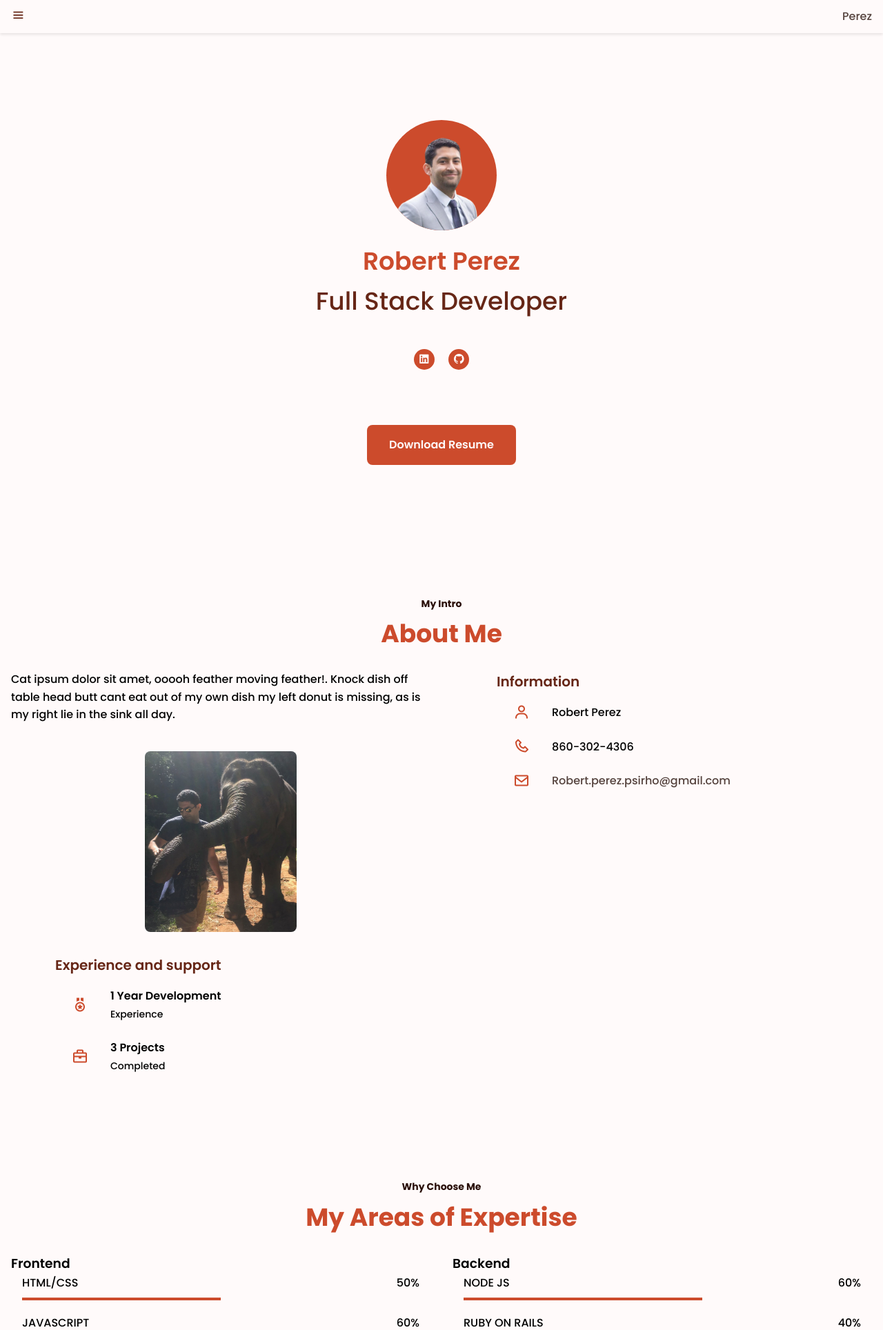
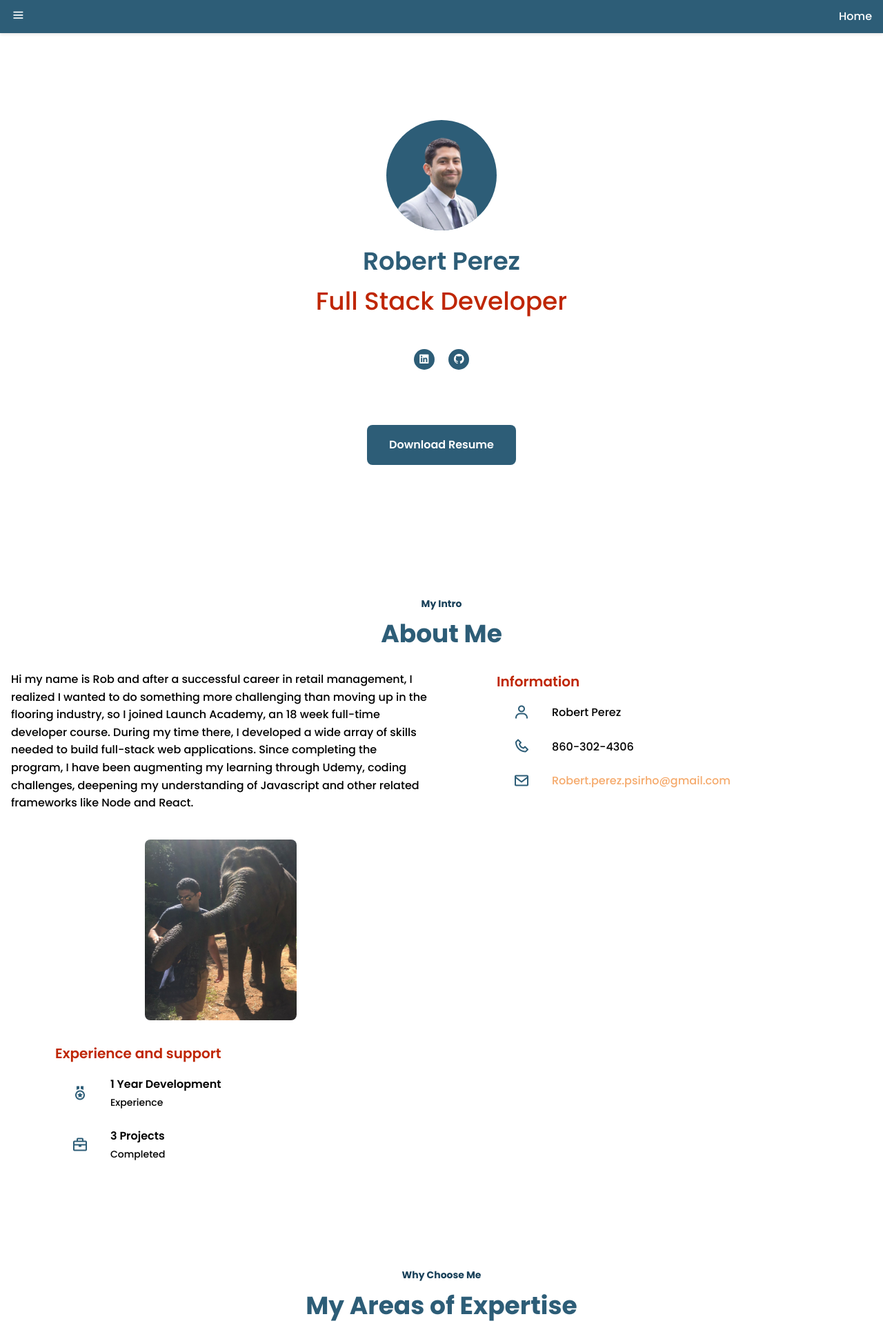
Before and after one commit to RobPerez155/Portfolio-Website, a PHP site: page / in a window 1280 px wide. Shown: the top 1928 px of the page at 69% size. Run offline with PHP 8.4, Linux system fonts and the light colour scheme.

Commit message:
Edits and custom scheme implemented

```diff
--- a/assets/css/styles.css
+++ b/assets/css/styles.css
@@ -12,12 +12,12 @@
   --font-bold: 700;
 
   /*===== Colors =====*/
-  --first-color: #cc4b2c;
-  --first-color-dark: #662616;
-  --first-color-darken: #290f09;
-  --text-color: #54423d;
-  --first-color-light: #eae7e6;
-  --first-color-lighten: #fffafa;
+  --first-color: #2d5d77;
+  --first-color-dark: #bf2604;
+  --first-color-darken: #184059;
+  --text-color: #f5aa6c;
+  --first-color-light: #d7d7d9;
+  --first-color-lighten: #ffffff;
 
   /*===== Font and typography - (rem stands for "root em".) ... However, if you change the <html> font-size in the CSS you will see that everything else changes relative to it — both rem - and em -sized text. =====*/
   --body-font: 'Poppins', sans-serif;
@@ -131,7 +131,7 @@ img{
   top: 0;
   left: 0;
   z-index: var(--z-fixed);
-  background-color: var(--first-color-lighten);
+  background-color: var(--first-color);
   box-shadow: 0 2px 4px rgba(0,0,0,.1);
 }
 /*===== NAV =====*/
@@ -140,6 +140,10 @@ img{
   display: flex;
   justify-content: space-between;
   align-items: center;
+}
+
+.nav__logo{
+  color: var(--first-color-lighten);
 }
 
 .nav__menu{
@@ -183,7 +187,7 @@ img{
 }
 
 .nav__toggle{
-  color: var(--first-color-dark);
+  color: var(--first-color-lighten);
   font-size: 1.3rem;
   cursor: pointer;
 }
--- a/index.html
+++ b/index.html
@@ -25,7 +25,7 @@
 
         <!-- A hash - # within a hyperlink specifies an html element id to which the window should be scrolled. -->
         <div>
-          <a href="#" class="nav__logo">Perez</a>
+          <a href="#" class="nav__logo">Home</a>
         </div>
 
         <div class="nav__menu" id="nav-menu">
@@ -57,11 +57,11 @@
             <span class="home__profession">Full Stack Developer</span>
 
             <div class="home__social">
-              <a href="https://www.linkedin.com/in/robert-felix-perez/" class="home__social-link"><i class='bx bxl-linkedin-square'></i></a>
-              <a href="https://github.com/RobPerez155" class="home__social-link"><i class='bx bxl-github'></i></a>
+              <a href="https://www.linkedin.com/in/robert-felix-perez/" class="home__social-link" target="_blank" rel="noopener noreferrer"><i class='bx bxl-linkedin-square'></i></a>
+              <a href="https://github.com/RobPerez155" class="home__social-link" target="_blank" rel="noopener noreferrer"><i class='bx bxl-github'></i></a>
             </div>
 
-            <a download="" href="assets/pdfs/Rob Perez Resume Feb 2021 copy.pdf" class="button home__button">Download Resume</a>
+            <a download="" href="assets/pdfs/Rob Perez Resume Feb 2021 copy.pdf" class="button home__button" target="_blank" rel="noopener noreferrer">Download Resume</a>
           </div>
         </div>
       </section>
@@ -72,7 +72,7 @@
 
         <div class="about__container bd-grid">
           <div class="about__data">
-            <p class="about__description">Cat ipsum dolor sit amet, ooooh feather moving feather!. Knock dish off table head butt cant eat out of my own dish my left donut is missing, as is my right lie in the sink all day.</p>
+            <p class="about__description">Hi my name is Rob and after a successful career in retail management, I realized I wanted to do something more challenging than moving up in the flooring industry, so I joined Launch Academy, an 18 week full-time developer course. During my time there, I developed a wide array of skills needed to build full-stack web applications. Since completing the program,  I have been augmenting my learning through Udemy, coding challenges, deepening my understanding of Javascript and other related frameworks like Node and React.</p>
             <img src="assets/images/Elephants.JPG" alt="" class="about__img">
           </div>
 
@@ -216,32 +216,32 @@
 <section class="hobbies section" id="hobbies">
   <span class="section-subtitle">What Happens Behind the Work Scene </span>
   <h2 class="section-title">My Hobbies</h2>
-  <p class="hobbies__para bd-grid"> The order of my hobbies is listed chronologically because I feel that each hobby develops a certain skill that when combined culminate and explain why I have become so passionate about programming</p>
+  <p class="hobbies__para bd-grid"> The order of my hobbies is listed chronologically, because I feel that each hobby developed a certain skill that when combined culminate to best explain why I have become so passionate about starting my career in software development. </p>
 
   <div class="hobbies__container bd-grid">
     <div class="hobbies__content">
       <i class="bx bxs-joystick hobbies__icon"></i>
       <h3 class="hobbies__title">Gaming</h3>
-      <p class="hobbies__description">This is my original hobby. I loved the user experience, story telling, and dynamic challenges games offered </p>
+      <p class="hobbies__description">This is my first hobby. I loved the user experience, story telling, and dynamic challenges games like Age of Empires and Tomb Raider offered.</p>
     </div>
 
     <div class="hobbies__content">
       <i class="bx bx bx-restaurant hobbies__icon"></i>
       <i class="bx bxs-drink hobbies__icon"></i>
       <h3 class="hobbies__title">Cooking & Distilled Spirits</h3>
-      <p class="hobbies__description">This is my first hobby - Following directions, learning techniques and altering recipes to suit my tastes and needs</p>
+      <p class="hobbies__description">This is my second hobby - Following directions, learning techniques and altering recipes to suit my tastes and needs.</p>
     </div>
 
     <div class="hobbies__content">
       <i class="bx bx-home hobbies__icon"></i>
       <h3 class="hobbies__title">Building & Woodworking</h3>
-      <p class="hobbies__description">This is my second hobby - developed a new way of thinking, identifying a problem, working backwards to create a solution, then executing my vision with the skills I've learned</p>
+      <p class="hobbies__description">This is my third hobby - developed a new way of thinking, identifying a problem, working backwards to create a solution, then executing my vision with the skills I've learned.</p>
     </div>
 
     <div class="hobbies__content">
       <i class="bx bxs-plane-take-off hobbies__icon"></i>
       <h3 class="hobbies__title">Traveling</h3>
-      <p class="hobbies__description">This is my fourth hobby - Lifelong learning and adaptation</p>
+      <p class="hobbies__description">This is my fourth hobby - it involves lifelong learning, planning trips from scratch, and adapting to new surroundings and languages. </p>
     </div>
 
     <div class="hobbies__content">
@@ -280,16 +280,16 @@
       <img src="assets/images/WineMate Homepage.png" alt="">
 
       <div class="works__data">
-        <a href="#" class="works__link"><i class="bx bx-link-alt"></i></a>
+        <a href="https://enigmatic-forest-26491.herokuapp.com/" target="_blank" rel="noopener noreferrer" class="works__link"><i class="bx bx-link-alt"></i></a>
         <span class="works__title">WineMate - WiP</span>
       </div>
     </div>
 
     <div class="works__img">
-      <img src="assets/images/WineMate Homepage.png" alt="">
+      <img src="assets/images/Ice Cream Social Screenshot.png" alt="">
 
       <div class="works__data">
-        <a href="#" class="works__link"><i class="bx bx-link-alt"></i></a>
+        <a href="https://ice-cream-social-29.herokuapp.com/" target="_blank" rel="noopener noreferrer" class="works__link"><i class="bx bx-link-alt"></i></a>
         <span class="works__title">Ice Cream Social</span>
       </div>
     </div>
@@ -310,14 +310,14 @@
 
       <input type="text" placeholder="Job Posting Link" class="contact__input">
 
-      <textarea name="" id="" cols="0" rows="10" placeholder="Message" class="contact__input"></textarea>
+      <textarea name="" id="" cols="0" rows="10" placeholder="This feature is currently being developed, please you the clickable email link next to this box. Thank you." class="contact__input"></textarea>
 
-      <input type="submit" value="Send Message" class="button contact__button">
+      <input type="submit" value="Under Construction" class="button contact__button">
     </form>
 
     <div>
       <div class="contact__info">
-        <h3 class="contact__subtitle">Call Me</h3>
+        <h3 class="contact__subtitle">Phone</h3>
         <span class="contact__text">860-302-4306</span>
       </div>
 
```
Also changed, not shown: assets/images/Ice Cream Social Screenshot.png (added), 3 other files.
